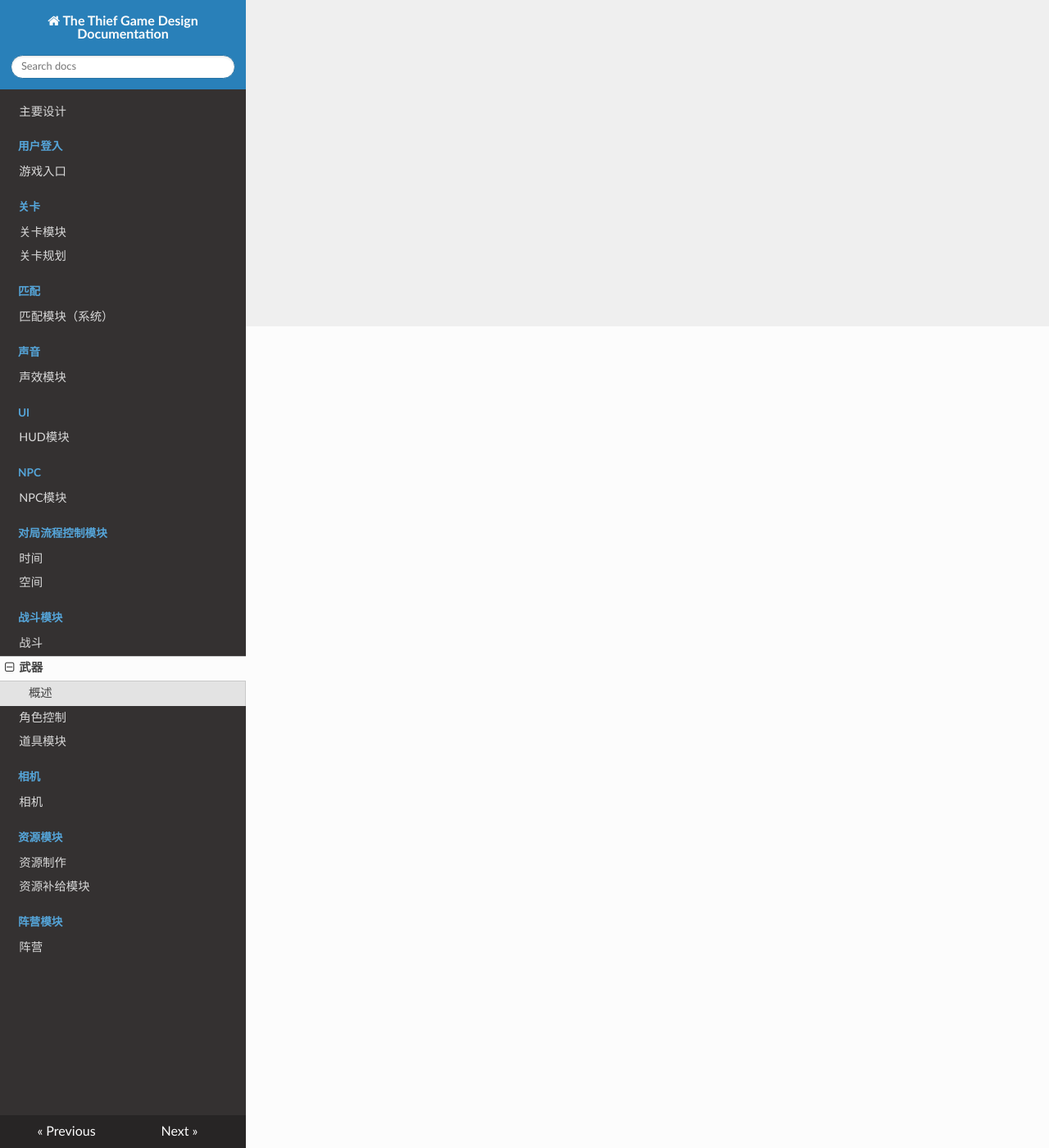
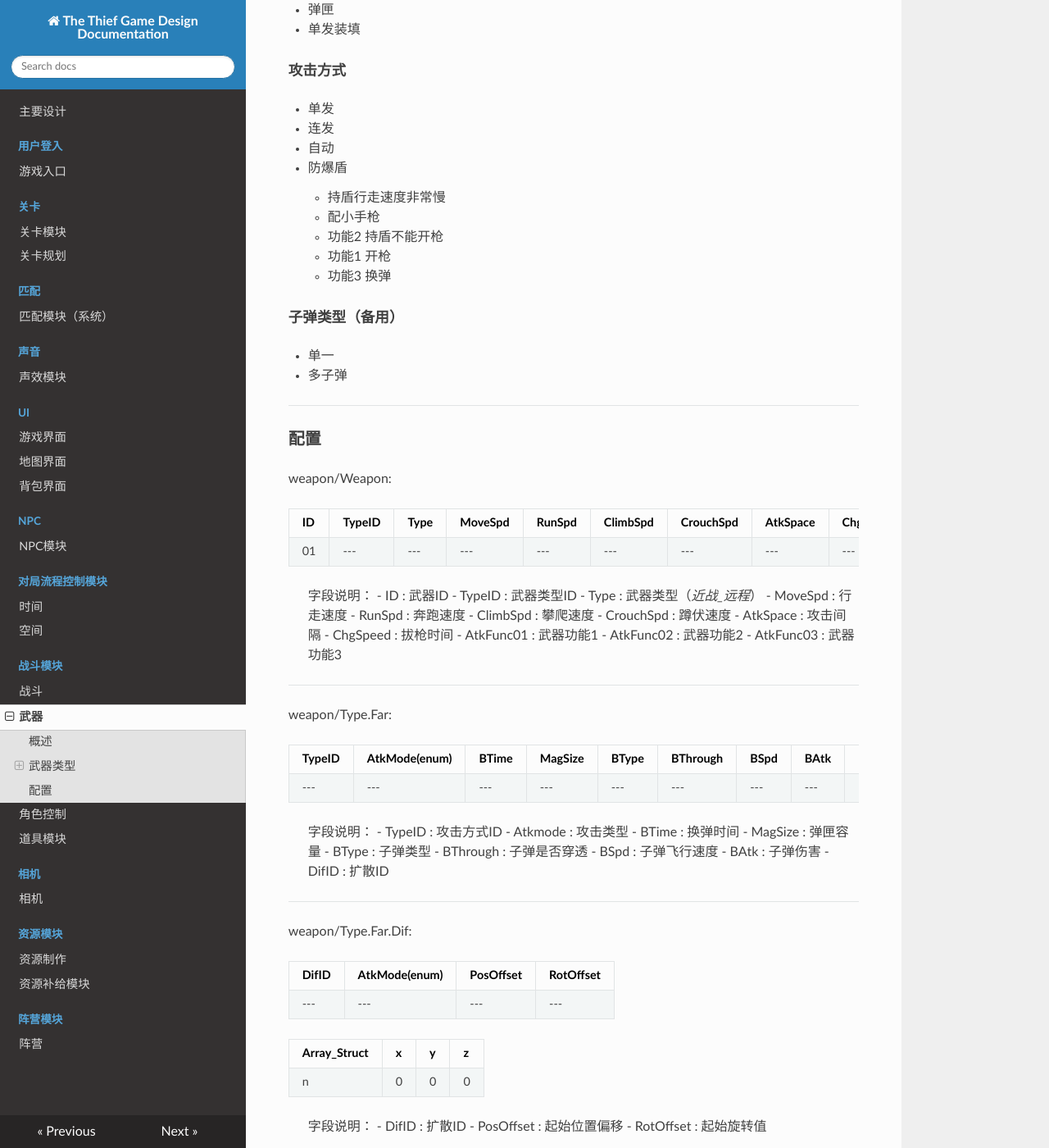
Before and after one commit to tonyzhenyu/ThiefGameDocumentation, an MkDocs documentation site: the page built from docs/武器模块/redme.md, in a window 1280 px wide and 1400 px high, scrolled down 1002 px. Shown: the whole window at 82% size. Built offline with MkDocs 1.6.1, drawn with Linux system fonts in a browser that asks for light colours; nearby versions of some CDN libraries; some of the changed text lies outside the part shown.

Commit message:
武器模块

```diff
--- a/docs/武器模块/redme.md
+++ b/docs/武器模块/redme.md
@@ -1,4 +1,148 @@
 ## 武器
 
 ### 概述
-    装备武器可以使用攻击
+    装备武器可以使用攻击，角色的攻击方式由武器决定。有不同类型的武器，武器决定攻击方式。
+
+角色拥有两个栏位
+
+---
+
+### 武器类型
+
+#### 近战
+
+##### 攻击方式
+
+- 空手
+
+- 匕首
+    + 特别：如果从角色背后攻击会造成特别的特效
+    + 增益：打肉伤害高，护盾一般
+
+- 棒球棍
+    + 攻击方式：打护盾伤害高，对于没有的护盾的角色会造成击退。
+
+- 电击枪
+    + 攻击方式：需要充能。充能后使用功能1 对角色造成巨额伤害，射程远。
+
+- 伸缩棍
+    + 攻击方式：默认时非常短，使用功能1 会使武器伸长，并且增加判定，将角色击飞。
+
+#### 远程
+
+##### 换弹方式
+- 弹匣
+- 单发装填
+
+##### 攻击方式
+- 单发
+- 连发
+- 自动
+
+- 防爆盾
+    + 持盾行走速度非常慢
+    + 配小手枪
+    + 功能2 持盾不能开枪
+    + 功能1 开枪
+    + 功能3 换弹
+
+##### 子弹类型（备用）
+- 单一
+- 多子弹
+
+---
+
+### 配置
+
+weapon/Weapon:
+
+ID | TypeID | Type | MoveSpd | RunSpd | ClimbSpd | CrouchSpd | AtkSpace | ChgSpeed | AtkFunc01 | AtkFunc02 | AtkFunc03
+--- | --- | --- | --- | --- | --- | --- | --- | --- | --- | --- | ---
+01 | --- | --- | --- | --- | --- | --- | --- | --- | --- | --- | ---
+
+> 字段说明：
+> - ID          : 武器ID
+> - TypeID      : 武器类型ID
+> - Type        : 武器类型（_近战_远程_）
+> - MoveSpd     : 行走速度
+> - RunSpd      : 奔跑速度
+> - ClimbSpd    : 攀爬速度
+> - CrouchSpd   : 蹲伏速度
+> - AtkSpace    : 攻击间隔
+> - ChgSpeed    : 拔枪时间
+> - AtkFunc01   : 武器功能1
+> - AtkFunc02   : 武器功能2
+> - AtkFunc03   : 武器功能3
+
+---
+
+weapon/Type.Far:
+
+TypeID | AtkMode(enum) | BTime | MagSize | BType | BThrough | BSpd | BAtk | DifID
+--- | --- | --- | --- | --- | --- | --- | --- | ---
+--- | --- | --- | --- | --- | --- | --- | --- | ---
+
+> 字段说明：
+> - TypeID      : 攻击方式ID
+> - Atkmode     : 攻击类型
+> - BTime       : 换弹时间
+> - MagSize     : 弹匣容量
+> - BType       : 子弹类型
+> - BThrough    : 子弹是否穿透
+> - BSpd        : 子弹飞行速度
+> - BAtk        : 子弹伤害
+> - DifID       : 扩散ID
+
+---
+
+weapon/Type.Far.Dif:
+
+DifID | AtkMode(enum) | PosOffset | RotOffset
+--- | --- | --- | ---
+--- | --- | --- | ---
+
+Array_Struct | x | y | z
+--- | --- | --- | ---
+n | 0 | 0 | 0
+
+> 字段说明：
+> - DifID       : 扩散ID
+> - PosOffset   : 起始位置偏移
+> - RotOffset   : 起始旋转值
+
+---
+
+weapon/Type.Near:
+
+TypeID  | AtkMode(enum)| IsCombo |ComboMode
+--- | --- | --- | ---
+01 | --- | --- | ---
+
+> 字段说明：
+> - TypeID      : 攻击方式ID
+> - Atkmode     : 攻击类型
+> - IsCombo     : 是否连段
+> - ComboMode   : 连段模组
+
+---
+
+- 持有武器
+    + 行走速度
+    + 奔跑速度
+    + 攀爬速度
+    + 蹲伏速度
+
+- 换弹时间
+- 弹匣容量
+- 攻击间隔时间
+- 拔枪时间
+
+- 子弹类型
+- 子弹伤害
+- 子弹飞行速度
+
+- 是否连段
+
+- 武器功能1
+- 武器功能2
+- 武器功能3
--- a/mkdocs.yml
+++ b/mkdocs.yml
@@ -16,7 +16,9 @@
 - '声音':
   - 声效模块: 声效模块/声效模块系统策划案.md
 - 'UI':
-  - HUD模块: HUD模块/redme.md
+  - 游戏界面: HUD模块/游戏界面.md
+  - 地图界面: HUD模块/地图.md
+  - 背包界面: HUD模块/背包.md
 - 'NPC':
   - NPC模块: NPC/redme.md
 - '对局流程控制模块' :
```
Also changed, not shown: docs/关卡模块/关卡策划.md (+5 -20 lines), docs/角色控制模块/角色控制模块.md (+36 -17 lines), docs/HUD模块/redme.md (deleted), docs/HUD模块/地图.md (added), docs/HUD模块/游戏界面.md (added), docs/HUD模块/背包.md (added).
